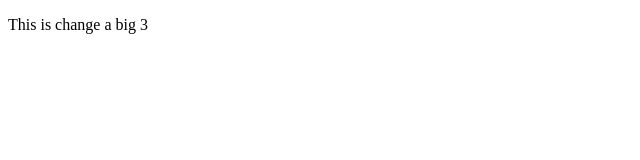
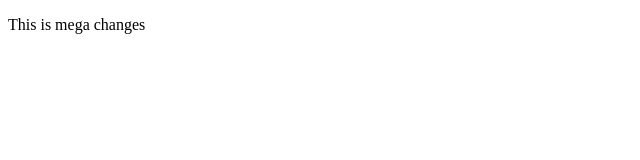
Before and after one commit to TheoM4982/Website, a plain HTML site: page index.html in a window 1280 px wide. Shown: the full height of the page, 0-640 px from the left. Drawn offline with Linux system fonts and the light colour scheme.

Commit message:
Update index.html

```diff
--- a/index.html
+++ b/index.html
@@ -6,7 +6,7 @@
     </head>
 
 <body>
-    <p> This is change a big 3  </p>
+    <p> This is mega changes  </p>
 
 </body>
 
```
